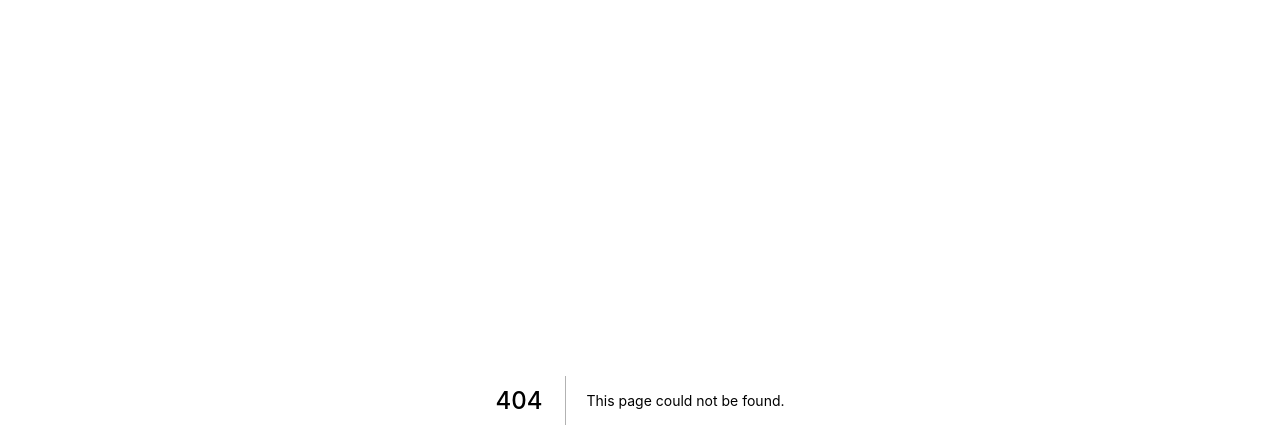
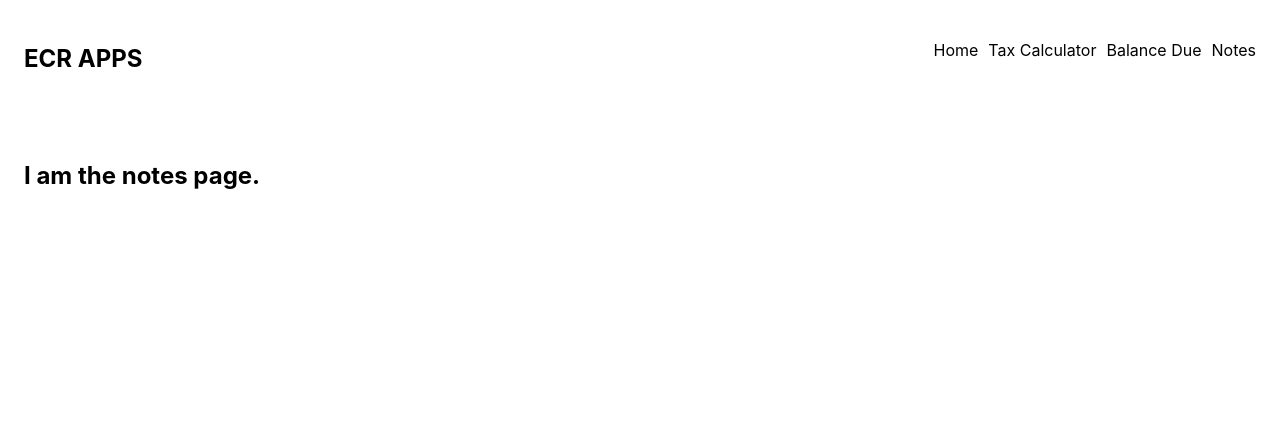
Before and after one commit to mzsigler/express-next, a Next.js app in the folder frontend/: page /notes in a window 1280 px wide. Before the commit this address had no page. Shown: the top 448 px of the page. Built offline with nearby package versions, Linux system fonts and the light colour scheme.

Commit message:
working on my first query

```diff
--- a/frontend/Components/Header.js
+++ b/frontend/Components/Header.js
@@ -20,7 +20,11 @@ export default function Header(){
                         <a>Balance Due</a>
                     </Link>
                 </li>
-                <li>Notes</li>
+                <li>
+                    <Link href="/notes">
+                        <a>Notes</a>
+                    </Link>
+                </li>
             </ul>
         </div>
     )
--- /dev/null
+++ b/frontend/Components/Notes.js
@@ -0,0 +1,10 @@
+import { gql } from "@apollo/client"
+import client from "../helpers/apollo-client"
+
+export default function Notes(){
+    return (
+        <div className="notes">
+        <h2>I am the notes page.</h2>
+        </div>
+    )
+}
--- /dev/null
+++ b/frontend/helpers/apollo-client.js
@@ -0,0 +1,8 @@
+import { ApolloClient, InMemoryCache } from "@apollo/client";
+
+const client = new ApolloClient({
+    uri: "http://localhost:3000/api/GraphQL",
+    cache: new InMemoryCache(),
+});
+
+export default client;
--- /dev/null
+++ b/frontend/pages/notes.js
@@ -0,0 +1,11 @@
+import Notes from "../Components/Notes";
+import Header from "../Components/Header";
+
+export default function notes(){
+    return (
+        <div>
+            <Header />
+            <Notes />
+        </div>
+    )
+}
--- a/frontend/styles/globals.css
+++ b/frontend/styles/globals.css
@@ -29,7 +29,8 @@ a {
 
 .latest,
 .taxCalculator,
-.balDue {
+.balDue,
+.notes {
   padding: 1.5rem;
 }
 
```
